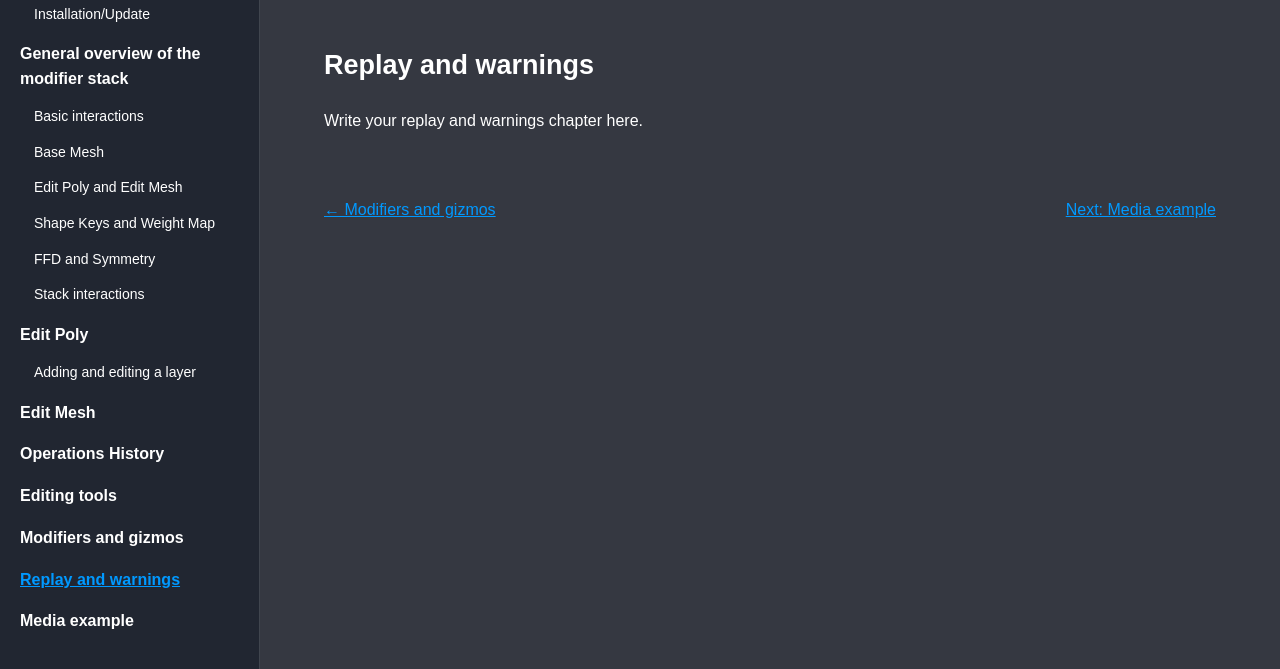
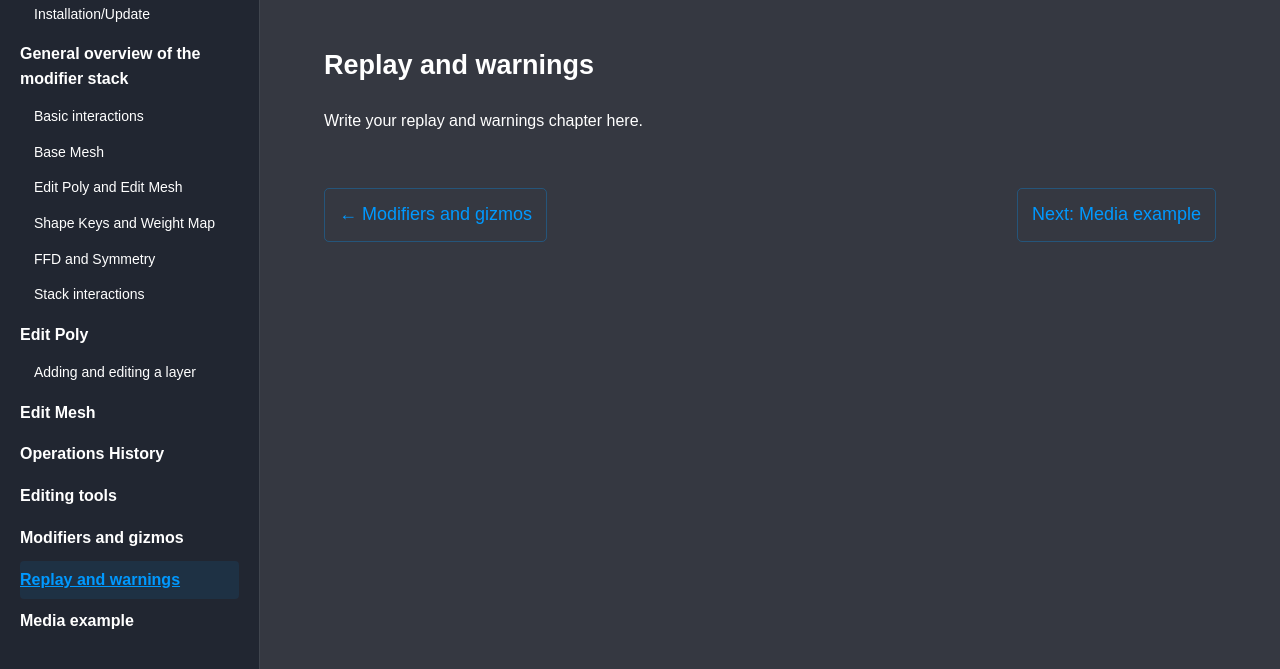
Before and after one commit to NeverDestructAddon/neverdestruct-docs, a plain HTML site: page docs/index.html in a window 1280 px wide. Both pictures are taken after a click on the link "Replay and warnings". Shown: the part 131-800 px from the top of the page. Drawn offline with Linux system fonts and the light colour scheme.

Commit message:
Update documentation from visual editor

```diff
--- a/docs/site.css
+++ b/docs/site.css
@@ -20,6 +20,8 @@ button { cursor: pointer; }
 #search { width: 100%; padding: 8px 10px; border: 1px solid color-mix(in srgb, var(--text), transparent 80%); border-radius: 4px; color: var(--text); background: var(--page-bg); margin-bottom: 18px; }
 #chapters a { display: block; padding: 7px 0; text-decoration: none; color: var(--text); overflow-wrap: anywhere; }
 #chapters a:hover, #chapters a.active { color: var(--accent); text-decoration: underline; }
+#chapters a.current-chapter { color: var(--accent); }
+#chapters a.active { background: color-mix(in srgb, var(--accent), transparent 91%); border-radius: 4px; font-weight: 600; }
 #chapters a.chapter { font-weight: 600; margin-top: 3px; }
 #chapters a.section { padding-left: 14px; font-size: 14px; }
 #chapters a.subsection { padding-left: 26px; }
@@ -44,7 +46,8 @@ figcaption { font-size: 14px; opacity: .8; margin-top: 8px; }
 .rich-text details { margin: 16px 0; padding: 12px; border: 1px solid color-mix(in srgb, var(--text), transparent 80%); border-radius: 5px; }
 .rich-text summary { cursor: pointer; font-weight: bold; }
 #chapter-pager { display: flex; justify-content: space-between; gap: 24px; }
-#chapter-pager a { padding: 10px 0; }
+#chapter-pager a { padding: 12px 14px; font-size: 18px; border: 1px solid color-mix(in srgb, var(--accent), transparent 70%); border-radius: 5px; text-decoration: none; }
+#chapter-pager a:hover { background: color-mix(in srgb, var(--accent), transparent 94%); }
 [hidden] { display: none !important; }
 #image-zoom { width: fit-content; max-width: 96vw; max-height: 96vh; padding: 0; border: 0; background: transparent; overflow: visible; }
 #image-zoom::backdrop { background: rgba(0, 0, 0, .8); }
--- a/docs/site.js
+++ b/docs/site.js
@@ -95,7 +95,36 @@
     const outline = document.querySelector('#outline');
     menu.addEventListener('click', () => { const open = outline.classList.toggle('open'); menu.setAttribute('aria-expanded', String(open)); });
     const pager = document.querySelector('#chapter-pager');
-    let currentIndex = 0;
+    let currentIndex = 0, activeEntry = null, scrollFrame = 0, navigating = false;
+    let trackingEntries = [];
+    function highlight(entry) {
+      if (!entry || entry === activeEntry) return;
+      activeEntry = entry;
+      for (const item of entries) {
+        const active = item === entry;
+        item.a.classList.toggle('active', active);
+        item.a.classList.toggle('current-chapter', item.a.classList.contains('chapter') && item.chapterIndex === entry.chapterIndex);
+        if (active) item.a.setAttribute('aria-current', 'location');
+        else item.a.removeAttribute('aria-current');
+      }
+    }
+    function trackSection() {
+      if (!trackingEntries.length) return;
+      const line = Math.max(80, parseFloat(getComputedStyle(document.documentElement).scrollPaddingTop) || 0);
+      let low = 0, high = trackingEntries.length - 1, index = 0;
+      // Headings stay in document order; only a few position reads are needed per frame.
+      while (low <= high) {
+        const middle = (low + high) >> 1;
+        if (trackingEntries[middle].element.getBoundingClientRect().top <= line) { index = middle; low = middle + 1; }
+        else high = middle - 1;
+      }
+      if (scrollY > 0 && scrollY + innerHeight >= document.documentElement.scrollHeight - 2) index = trackingEntries.length - 1;
+      highlight(trackingEntries[index].entry);
+    }
+    function scheduleTracking() {
+      if (scrollFrame) return;
+      scrollFrame = requestAnimationFrame(() => { scrollFrame = 0; if (!navigating) trackSection(); });
+    }
     function navigate() {
       let id; try { id = decodeURIComponent(location.hash.slice(1)); } catch { id = ''; }
       const target = document.getElementById(id);
@@ -106,14 +135,29 @@
       pager.replaceChildren();
       if (separate) for (const [index, prefix] of [[currentIndex - 1, '← '], [currentIndex + 1, 'Next: ']]) {
         if (index < 0 || index >= sections.length) continue;
-        const a = document.createElement('a'); a.href = `#${sections[index].id}`; a.textContent = prefix + chapters[index].title; pager.append(a);
+        const a = document.createElement('a'); a.href = `#${sections[index].id}`; a.textContent = prefix + chapters[index].title; a.rel = index < currentIndex ? 'prev' : 'next'; pager.append(a);
       }
-      entries.forEach(e => { e.a.classList.toggle('active', e.id === id); if (e.id === id) e.a.setAttribute('aria-current', 'location'); else e.a.removeAttribute('aria-current'); });
+      trackingEntries = entries.filter(entry => !separate || entry.chapterIndex === currentIndex).map(entry => ({entry, element:document.getElementById(entry.id)}));
+      const selected = entries.find(entry => entry.id === id);
+      if (selected) highlight(selected); else trackSection();
       outline.classList.remove('open'); menu.setAttribute('aria-expanded', 'false');
-      if (target) requestAnimationFrame(() => target.scrollIntoView({block:'start', behavior:'instant'}));
+      if (target) {
+        navigating = true;
+        requestAnimationFrame(() => {
+          target.scrollIntoView({block:'start', behavior:'instant'});
+          requestAnimationFrame(() => { navigating = false; });
+        });
+      }
     }
-    nav.addEventListener('click', event => { if (event.target.closest('a')) setTimeout(navigate, 0); });
+    nav.addEventListener('click', event => {
+      const link = event.target.closest('a');
+      if (link && link.hash === location.hash) navigate();
+    });
     window.addEventListener('hashchange', navigate);
+    window.addEventListener('scroll', scheduleTracking, {passive:true});
+    window.addEventListener('resize', scheduleTracking);
+    content.addEventListener('load', scheduleTracking, true);
+    new ResizeObserver(scheduleTracking).observe(content);
     document.querySelector('#search').addEventListener('input', event => {
       const term = event.target.value.trim().toLowerCase();
       entries.forEach(e => { e.a.hidden = !e.searchText.toLowerCase().includes(term); });
```
